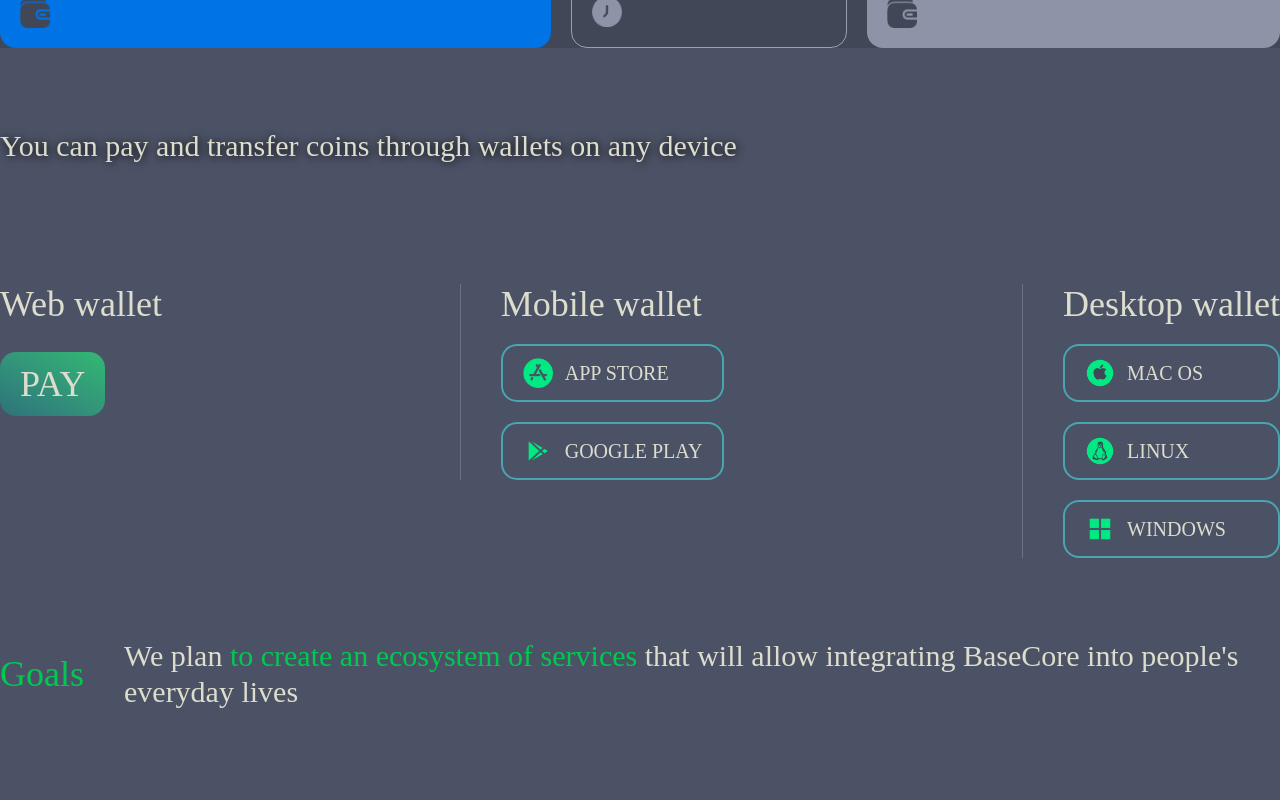
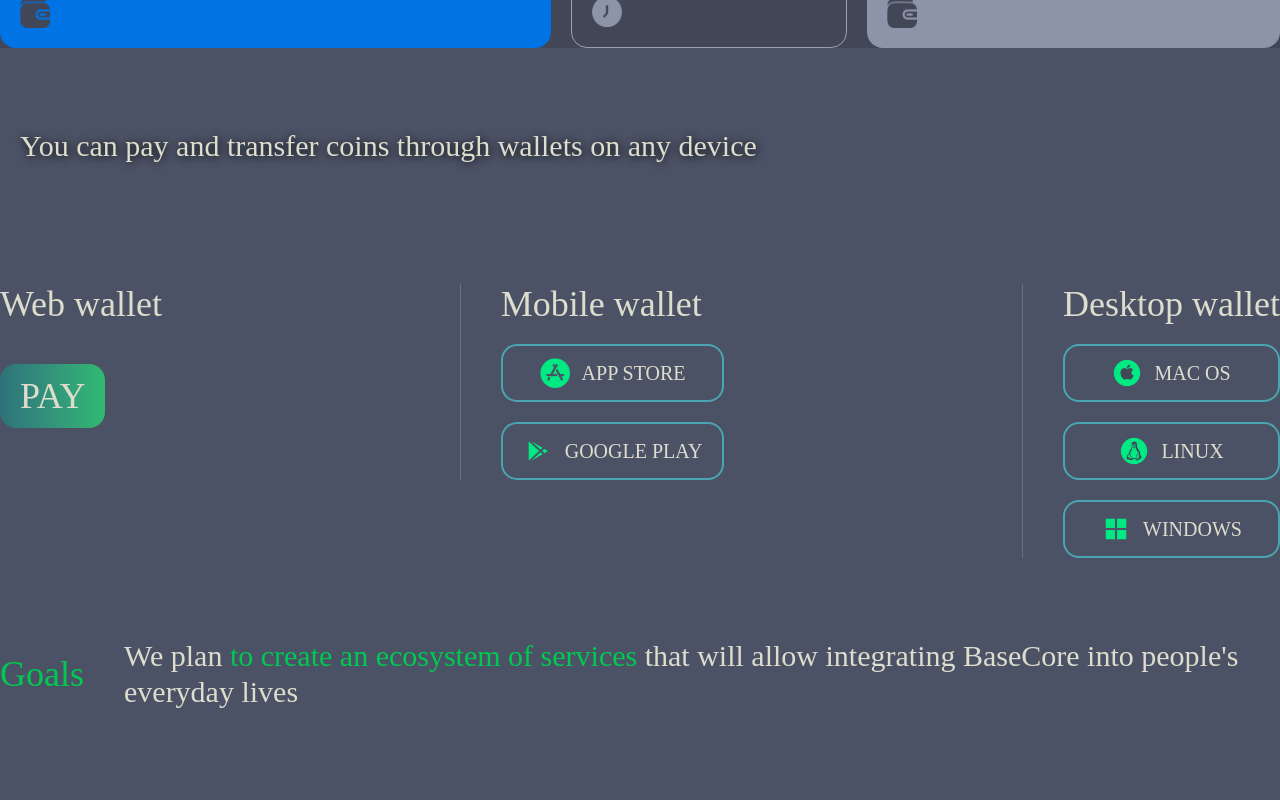
Before and after one commit to Bohdan2797/crypto-coin, a Next.js app: page / in a window 1280 px wide. Shown: the part 7520-8320 px from the top of the page. Built offline with nearby package versions, Linux system fonts and the light colour scheme; a web font is replaced by a local one.

Commit message:
fix all style for mob version

```diff
--- a/app/components/Footer.tsx
+++ b/app/components/Footer.tsx
@@ -3,7 +3,7 @@ import Image from "next/image";
 export function Footer() {
     return (
         <section className="max-w-screen-2xl mx-auto px-4 py-8">
-            <div className="flex justify-between gap-10">
+            <div className="flex flex-col lg:flex-row justify-between gap-10">
                 {/* Левый блок: Логотип и название */}
                 <div className="flex items-center gap-4">
                     <Image src='/logo2.png' alt='logo BaseCore' width={200} height={200} />
@@ -55,7 +55,7 @@ export function Footer() {
                 </div>
 
                 {/* Правый блок: Контакты и соцсети */}
-                <div className="flex flex-col gap-4">
+                <div className="flex flex-col items-center lg:items-start gap-4">
                     {/* Контакты */}
                     <div className="space-y-2">
                         <span className="flex items-center gap-2">
@@ -69,9 +69,9 @@ export function Footer() {
                     </div>
 
                     {/* Десктопные кошельки */}
-                    <div>
+                    <div className="flex flex-col items-center lg:items-start gap-4">
                         <h2 className="text-lg font-semibold">Desktop Wallets</h2>
-                        <div className="flex gap-4 mt-2">
+                        <div className="flex  gap-4 mt-2">
                             <Image src='/icons/windows.png' alt='app linux' width={30} height={30} />
                             <Image src='/icons/linux.png' alt='app linux' width={30} height={30} />
                             <Image src='/icons/macos.png' alt='app linux' width={30} height={30} />
@@ -81,7 +81,7 @@ export function Footer() {
                     {/* Соцсети */}
                     <div>
                         <h2 className="text-lg font-semibold">Find us on social media</h2>
-                        <div className="flex gap-4 mt-2">
+                        <div className="flex justify-center items-center lg:justify-start lg:items-start gap-4 mt-2">
                             <Image src='/iconsFooter/linkid.png' alt='link id' width={30} height={30} />
                             <Image src='/iconsFooter/twitter.png' alt='x - twitter' width={30} height={30} />
                             <Image src='/iconsFooter/telegram2.png' alt='telegram' width={30} height={30} />
--- a/app/components/Invest.tsx
+++ b/app/components/Invest.tsx
@@ -58,7 +58,7 @@ export function Invest() {
         </div>
       </div>
       <div className="flex relative justify-center items-center w-full py-20">
-        <div className="flex flex-wrap  w-full gap-30 p-12 ">
+        <div className="flex flex-col lg:flex-row  flex-wrap  w-full gap-30 p-12 ">
           {/* Левая часть */}
           <div className="flex-1  font-exo   text-4xl text-left">
             <h2
--- a/app/components/Payment.tsx
+++ b/app/components/Payment.tsx
@@ -4,16 +4,16 @@ import Link from "next/link";
 export function Payment () {
     return(
         <section className="mx-auto relative max-w-screen-2xl ">
-            <div className="flex  items-center gap-10 mb-30">
+            <div className="flex flex-col lg:flex-row px-5 lg:px-0  items-center gap-10 mb-30">
                 <h2 className="text-green-500 text-4xl">Goals </h2>
                 <span className="text-3xl">We plan <span className="text-green-500"> to create an ecosystem of services </span> that will allow integrating BaseCore into people's everyday lives</span>
             </div>
             <section>
                 <div className="flex flex-col font-exo gap-10">
-                    <h2 className="text-5xl w-2xl">Payment for services and goods</h2>
-                    <h3 className="text-green-500 text-2xl">Payment for services and goods</h3>
+                    <h2 className="text-5xl w-full px-5 lg:w-2xl">Payment for services and goods</h2>
+                    <h3 className="text-green-500 px-5 lg:px-0 text-2xl">Payment for services and goods</h3>
                 </div>
-                <div className="flex mt-20 gap-5 ">
+                <div className="flex flex-col lg:flex-row mt-20 gap-5 ">
                     <div className="flex-[1] justify-between p-5 gap-10  border-1 border-gray-500 rounded-2xl flex flex-col shadow-xl shadow-blue-400/20">
                         <span>We are planning to create an ecosystem of services that will allow the integration of BaseCore into everyday life</span>
                         <span><span> 01
@@ -28,7 +28,7 @@ export function Payment () {
                             <span>Payment facilities will be integrated in popular store transaction processing systems like Bitrix, Joomla, WordPress, Tilda, Shopify and others</span>
                             <div className=" flex justify-between items-end">
                                 <span>
-                                    <span> 02 </span> / 03
+                                    <span> 03 </span> / 03
                                 </span>
                                 <Image src='/services.png' alt="services BaseCore" width={200} height={40}/>
                             </div>
@@ -90,7 +90,7 @@ export function Payment () {
                                     </div>
                             </div>
 
-                            <div className="bg-[url(/bgLastPayment.png)] max-w-screen-xl mx-auto bg-no-repeat bg-top-left gap-5 rounded-2xl p-10 mb-10 border-1 border-gray-500 flex">
+                            <div className="bg-[url(/bgLastPayment.png)] flex-col lg:flex-row max-w-screen-xl mx-auto bg-no-repeat bg-top-left gap-5 rounded-2xl p-10 mb-10 border-1 border-gray-500 flex">
                                 <h2 className="flex-1 text-3xl mt-20">Development is planned for the period of june 2025</h2>
                                 <div className="flex flex-col gap-10 py-10 items-center text-2xl flex-1">
                                     <Link href={"#"}
@@ -101,7 +101,7 @@ export function Payment () {
                                     </Link>
                                 </div>
                             </div>
-                            <div className="flex gap-10 mt-20 mb-10">
+                            <div className="flex flex-col lg:flex-row px-5 lg:px-0 gap-10 mt-20 mb-10">
                                 {/* Левый блок */}
                                 <div className="flex-[1]">
                                     <h2 className="text-2xl mt-10 font-bold"
--- a/app/components/device.tsx
+++ b/app/components/device.tsx
@@ -5,85 +5,85 @@ export function Device() {
   return (
     <section className="max-w-screen-2xl mx-auto mt-20 mb-20">
       <h2
-        className="text-3xl w-5xl"
+        className="text-2xl w-full px-5 lg:text-3xl lg:w-5xl"
         style={{
           textShadow: "1px 1px 10px #000",
         }}
       >
         You can pay and transfer coins through wallets on any device
       </h2>
-      <div className="flex justify-between items-start mt-30">
-        <div className="text-4xl">
+      <div className="flex flex-col lg:flex-row gap-y-10 justify-between items-center lg:items-start mt-30">
+        <div className="text-4xl text-center lg:text-left w-full lg:w-auto">
           <h2 className="mb-10">Web wallet</h2>
           <Link
             href={"#"}
-            className=" bg-linear-30 from-[#2E727A] to-[#2E7A] py-3 px-5 rounded-2xl transform hover:bg-linear-30 hover:from-[#2E7A] hover:to-[#2E727A] duration-300 transition-colors"
+            className="bg-gradient-to-r from-[#2E727A] to-[#2E7A] py-3 px-5 rounded-2xl transform hover:from-[#2E7A] hover:to-[#2E727A] duration-300 transition-colors inline-block"
           >
             PAY
           </Link>
         </div>
-        <div className="flex flex-col [&_a]:text-xl  gap-5 text-4xl border-l-1 border-gray-500 pl-10">
+        <div className="flex flex-col [&_a]:text-xl gap-5 text-4xl lg:border-l-1 border-gray-500 lg:pl-10 text-center lg:text-left w-full lg:w-auto">
           <h2>Mobile wallet</h2>
           <Link
             href={"#"}
-            className=" flex items-center gap-3 py-3 px-5 rounded-2xl border-2  border-[#49a6b0] hover:border-[#2E7A] hover:bg-gray-700/50 transform-border transition-colors duration-300"
+            className="flex items-center justify-center gap-3 py-3 px-5 rounded-2xl border-2 border-[#49a6b0] hover:border-[#2E7A] hover:bg-gray-700/50 transform-border transition-colors duration-300"
           >
             <Image
               src="/icons/apple.png"
               width={30}
               height={30}
-              alt="logo apple store"
+              alt="Apple Store logo"
             />
             APP STORE
           </Link>
           <Link
             href={"#"}
-            className=" flex items-center gap-3 py-3 px-5 rounded-2xl border-2  border-[#49a6b0] hover:border-[#2E7A] hover:bg-gray-700/50 transform-border transition-colors duration-300"
+            className="flex items-center justify-center gap-3 py-3 px-5 rounded-2xl border-2 border-[#49a6b0] hover:border-[#2E7A] hover:bg-gray-700/50 transform-border transition-colors duration-300"
           >
             <Image
               src="/icons/googleplay.png"
               width={30}
               height={30}
-              alt="logo apple store"
+              alt="Google Play Store logo"
             />
             GOOGLE PLAY
           </Link>
         </div>
-        <div className="flex flex-col font-normal [&_a]:text-xl gap-5 text-4xl border-l-1 border-gray-500 pl-10">
+        <div className="flex flex-col font-normal [&_a]:text-xl gap-5 text-4xl lg:border-l-1 border-gray-500 lg:pl-10 text-center lg:text-left w-full lg:w-auto">
           <h2>Desktop wallet</h2>
           <Link
             href={"#"}
-            className=" flex items-center gap-3 py-3 px-5 rounded-2xl border-2  border-[#49a6b0] hover:border-[#2E7A] hover:bg-gray-700/50 transform-border transition-colors duration-300"
+            className="flex items-center justify-center gap-3 py-3 px-5 rounded-2xl border-2 border-[#49a6b0] hover:border-[#2E7A] hover:bg-gray-700/50 transform-border transition-colors duration-300"
           >
             <Image
               src="/icons/macos.png"
               width={30}
               height={30}
-              alt="logo apple store"
+              alt="macOS logo"
             />
-            MAC OS{" "}
+            MAC OS
           </Link>
           <Link
             href={"#"}
-            className=" flex items-center gap-3 py-3 px-5 rounded-2xl border-2  border-[#49a6b0] hover:border-[#2E7A] hover:bg-gray-700/50 transform-border transition-colors duration-300"
+            className="flex items-center justify-center gap-3 py-3 px-5 rounded-2xl border-2 border-[#49a6b0] hover:border-[#2E7A] hover:bg-gray-700/50 transform-border transition-colors duration-300"
           >
             <Image
               src="/icons/linux.png"
               width={30}
               height={30}
-              alt="logo apple store"
+              alt="Linux logo"
             />
             LINUX
           </Link>
           <Link
             href={"#"}
-            className=" flex items-center gap-3 py-3 px-5 rounded-2xl border-2  border-[#49a6b0] hover:border-[#2E7A] hover:bg-gray-700/50 transform-border transition-colors duration-300"
+            className="flex items-center justify-center gap-3 py-3 px-5 rounded-2xl border-2 border-[#49a6b0] hover:border-[#2E7A] hover:bg-gray-700/50 transform-border transition-colors duration-300"
           >
             <Image
               src="/icons/windows.png"
               width={30}
               height={30}
-              alt="logo apple store"
+              alt="Windows logo"
             />
             WINDOWS
           </Link>
```
